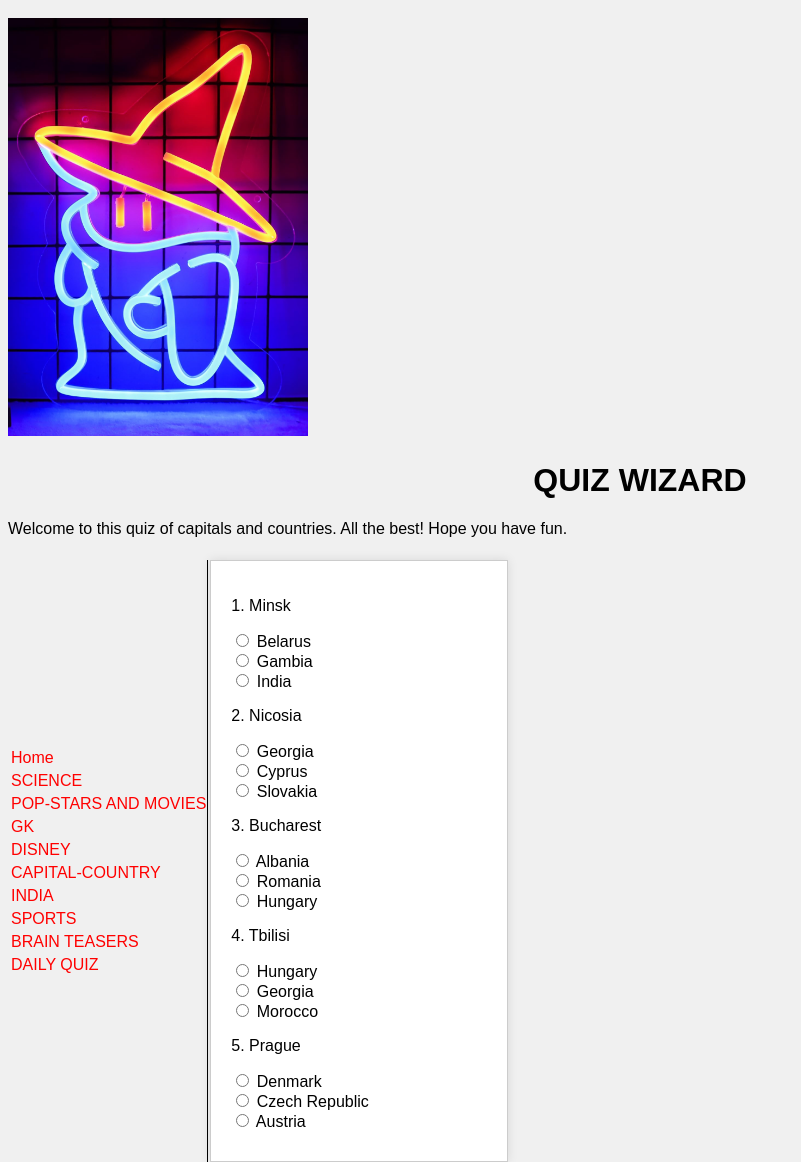
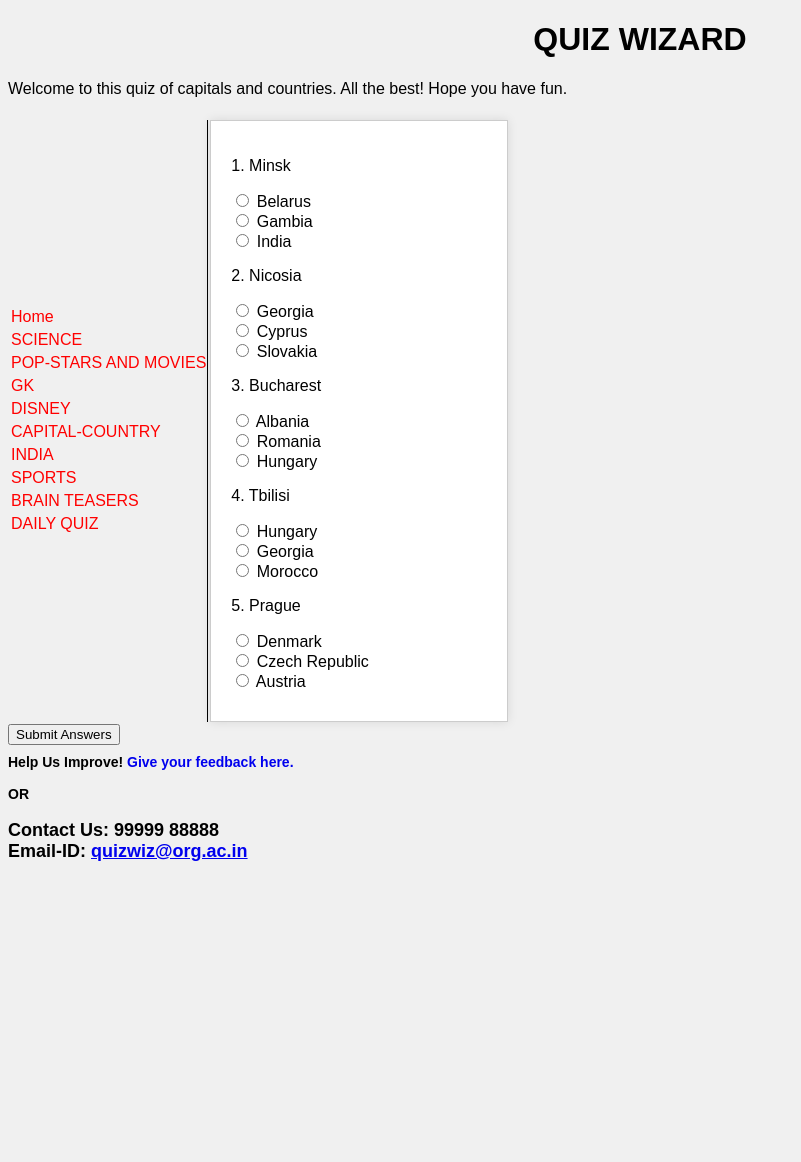
Before and after one commit to DDD2308/Quiz-website, a plain HTML site: page capital.html in a window 1280 px wide. Shown: the top 1162 px of the page, without its empty margins (0-801 px from the left). After the commit the page ends 880 px from the top, so only its background shows below. Drawn offline with Linux system fonts and the light colour scheme.

Commit message:
Update capital.html

```diff
--- a/capital.html
+++ b/capital.html
@@ -5,6 +5,9 @@
     <title>Capital-Country Quiz</title>
     <link rel="stylesheet" href="quizpages.css">
     <style>
+        body {
+            font-size: 16px; /* Adjust base font size */
+        }
         .quiz-question {
             margin-bottom: 10px;
         }
@@ -12,10 +15,14 @@
             color: black;
             margin-bottom: 20px;
         }
+        .footer {
+            font-size: 14px; /* Decrease footer font size */
+        }
     </style>
 </head>
 <body>
-    <img src="hat.jpg" class="image">
+    <!-- <img src="hat.jpg" class="image"> Remove or comment out the logo -->
+
     <h1 class="header">QUIZ WIZARD</h1>
     <div class="intro-text">
         <p>Welcome to this quiz of capitals and countries. All the best! Hope you have fun.</p>
@@ -47,8 +54,9 @@
         <div id="answers">
             <!-- Incorrect answers will be dynamically generated here -->
         </div>
-        <button onclick="restartQuiz()" id="restart">Try Again</button>
+        <button onclick="restartQuiz()" id="restart" style="display: none;">Try Again</button>
     </div>
+    <button onclick="showResults()" id="submit">Submit Answers</button>
 
     <script>
         // Array of 15 questions with options and correct answers
@@ -56,7 +64,7 @@
             { question: "Minsk", options: ["Belarus", "Gambia", "India"], correctAnswer: "Belarus" },
             { question: "Nicosia", options: ["Georgia", "Cyprus", "Slovakia"], correctAnswer: "Cyprus" },
             { question: "Tbilisi", options: ["Hungary", "Georgia", "Morocco"], correctAnswer: "Georgia" },
-            { question: "Capital of Australia", options: ["Sydney", "Melbourne", "Canberra"], correctAnswer: "Canberra" },
+            { question: "Australia", options: ["Sydney", "Melbourne", "Canberra"], correctAnswer: "Canberra" },
             { question: "Kuala Lumpur", options: ["Malaysia", "Philippines", "Tonga"], correctAnswer: "Malaysia" },
             { question: "Stockholm", options: ["Sweden", "Cyprus", "Denmark"], correctAnswer: "Sweden" },
             { question: "Baku", options: ["Iraq", "Iran", "Azerbaijan"], correctAnswer: "Azerbaijan" },
@@ -151,7 +159,7 @@
         Help Us Improve!
         <a href="feedback.html" target="_blank" style="text-decoration: none;">Give your feedback here.</a><br><br>
         OR<br>
-        <p style="text-decoration: none; font-size: 25px;">
+        <p style="text-decoration: none; font-size: 18px;"> <!-- Slightly increase other text size -->
             Contact Us: 99999 88888<br>
             Email-ID: <a href="mailto:quizwiz@org.ac.in">quizwiz@org.ac.in</a>
         </p>
```
